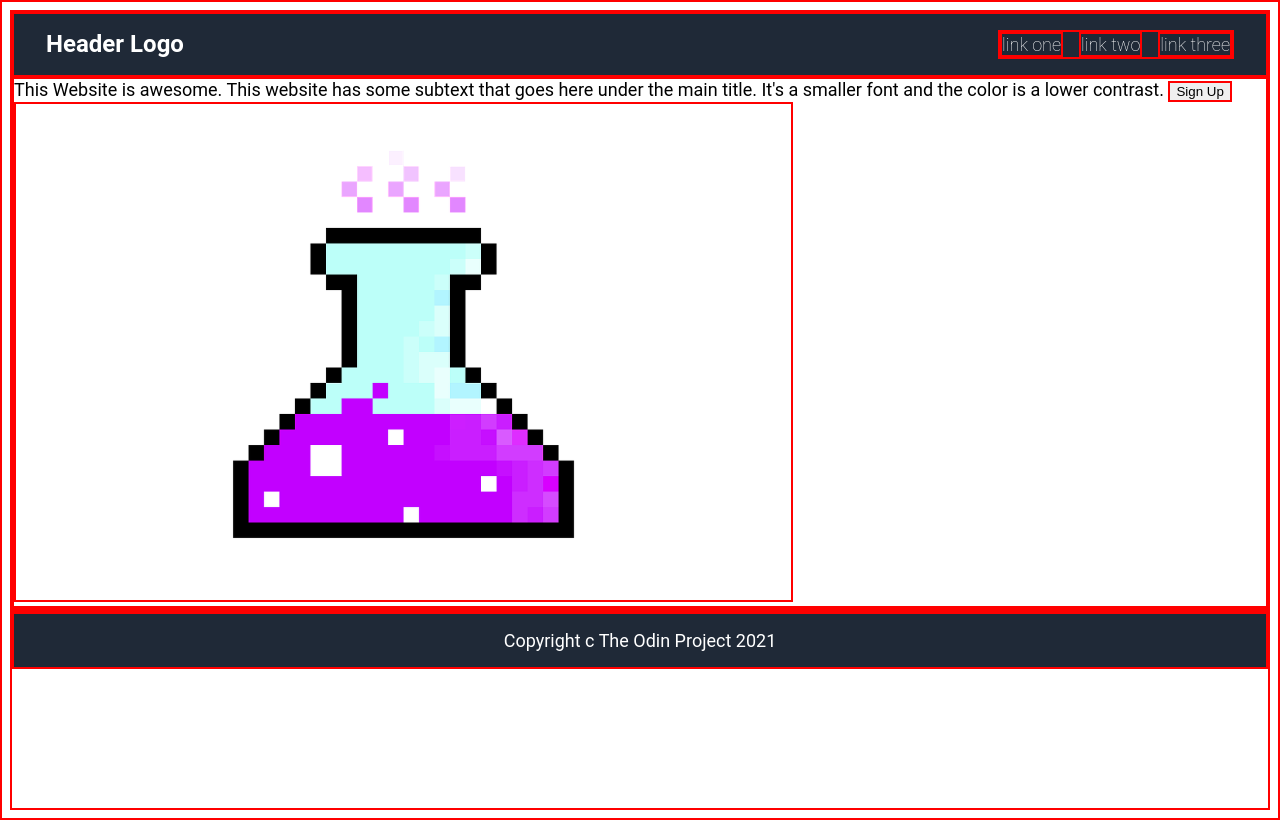
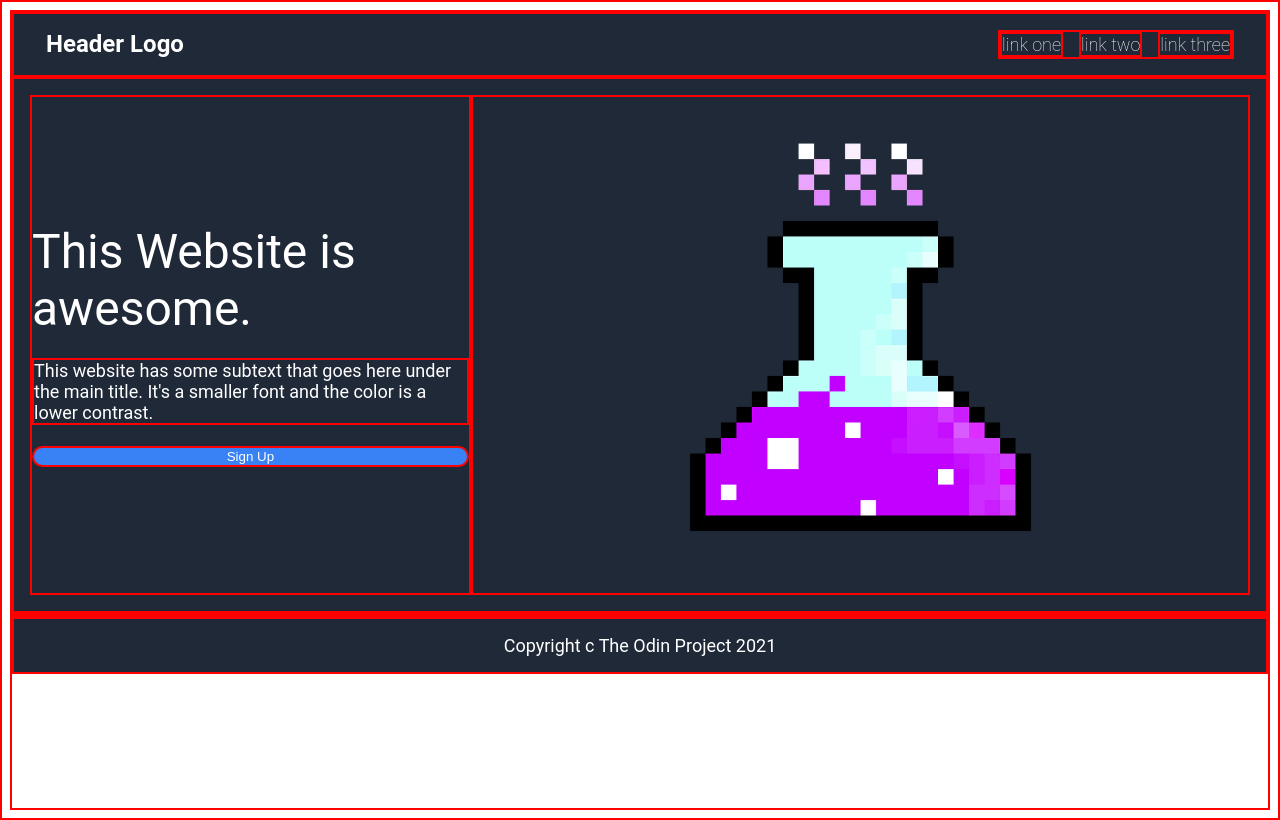
Before and after one commit to twinhitz/odin-landing-page, a plain HTML site: page index.html in a window 1280 px wide. Drawn offline with Linux system fonts and the light colour scheme.

Commit message:
Add hero stles to sheet.

```diff
--- a/css/style.css
+++ b/css/style.css
@@ -31,10 +31,27 @@ body {
 
 }
 
-.hero {
-
+.hero{
+    display: flex;
+    background-color: #1F2937;
+    color: #fff;
+    padding: 16px;
+    font-size: 48px;
 
 }
+
+.hero-container{
+    display: flex;
+    flex-direction: column;
+    justify-content: center;
+    gap: 3px;
+
+}
+
+p {
+    font-size: 18px;
+}
+
 
 .content {
 
@@ -43,6 +60,9 @@ body {
 
 
 button {
+    background-color: #3882F6;
+    color: #fff;
+    border-radius: 25px;
 
 
 }
--- a/index.html
+++ b/index.html
@@ -22,9 +22,10 @@
 
 
         </div>
-        <div class="hero">This Website is awesome.
-            This website has some subtext that goes here under the main title. It's a smaller font and the color is a lower contrast.
-            <button>Sign Up</button>
+        <div class="hero">
+            <div class="hero-container">This Website is awesome.
+            <p>This website has some subtext that goes here under the main title. It's a smaller font and the color is a lower contrast.</p>
+            <button>Sign Up</button></div>
             <img src= "img/potion.png" alt="purple potion" height="500" width="auto">
 
         </div>
```
